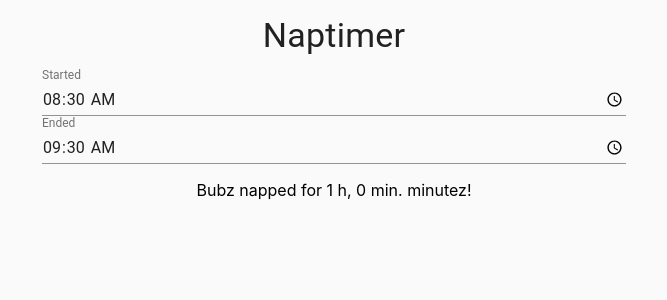
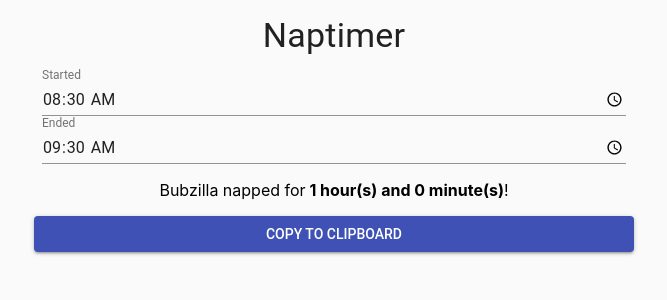
Before and after one commit to ikuisma/naptimer, a React (Create React App) app: page / in a window 1280 px wide. Shown: the top 300 px of the page, without its empty margins (306-973 px from the left). Built offline with nearby package versions, Linux system fonts and the light colour scheme; the HTML template or start-up script is replaced by a standard one.

Commit message:
Added copy to cliboard functionality

```diff
--- a/src/App.js
+++ b/src/App.js
@@ -2,6 +2,7 @@ import React, { Component } from 'react';
 import CssBaseline from '@material-ui/core/CssBaseline';
 import TextField from '@material-ui/core/TextField';
 import Typography from '@material-ui/core/Typography';
+import Button from '@material-ui/core/Button';
 
 import { withStyles } from '@material-ui/core/styles';
 
@@ -33,14 +34,25 @@ class App extends Component {
     start: '08:30',
     end: '09:30'
   }
+
   getDifference = () => {
     const { start, end } = this.state
     const difference = mins(end) - mins(start)
     const hours = parseInt(difference / 60)
     const minutes = difference % 60
-    return `${hours} h, ${minutes} min.`
+    return `${hours} hour(s) and ${minutes} minute(s)`
   }
+
   updateTime = ({ target }) => this.setState({ [target.id]: target.value })
+
+  copyToClipboard = () => {
+    const dummy = document.createElement('input');
+    document.body.appendChild(dummy)
+    dummy.value = this.getDifference()
+    dummy.select()
+    document.execCommand('copy',false);
+    dummy.remove()
+  }
 
   render() {
     const { classes } = this.props
@@ -80,7 +92,19 @@ class App extends Component {
               step: 300, // 5 min
             }}
           />
-          <p>{`Bubz napped for ${this.getDifference()} minutez!`}</p>
+          <p>
+            Bubzilla napped for
+            <b> {this.getDifference()}</b>
+            !
+          </p>
+          <Button
+            fullWidth
+            variant="contained"
+            color="primary"
+            onClick={this.copyToClip}
+          >
+            Copy to Clipboard
+          </Button>
         </div>
       </React.Fragment>
     );
```
